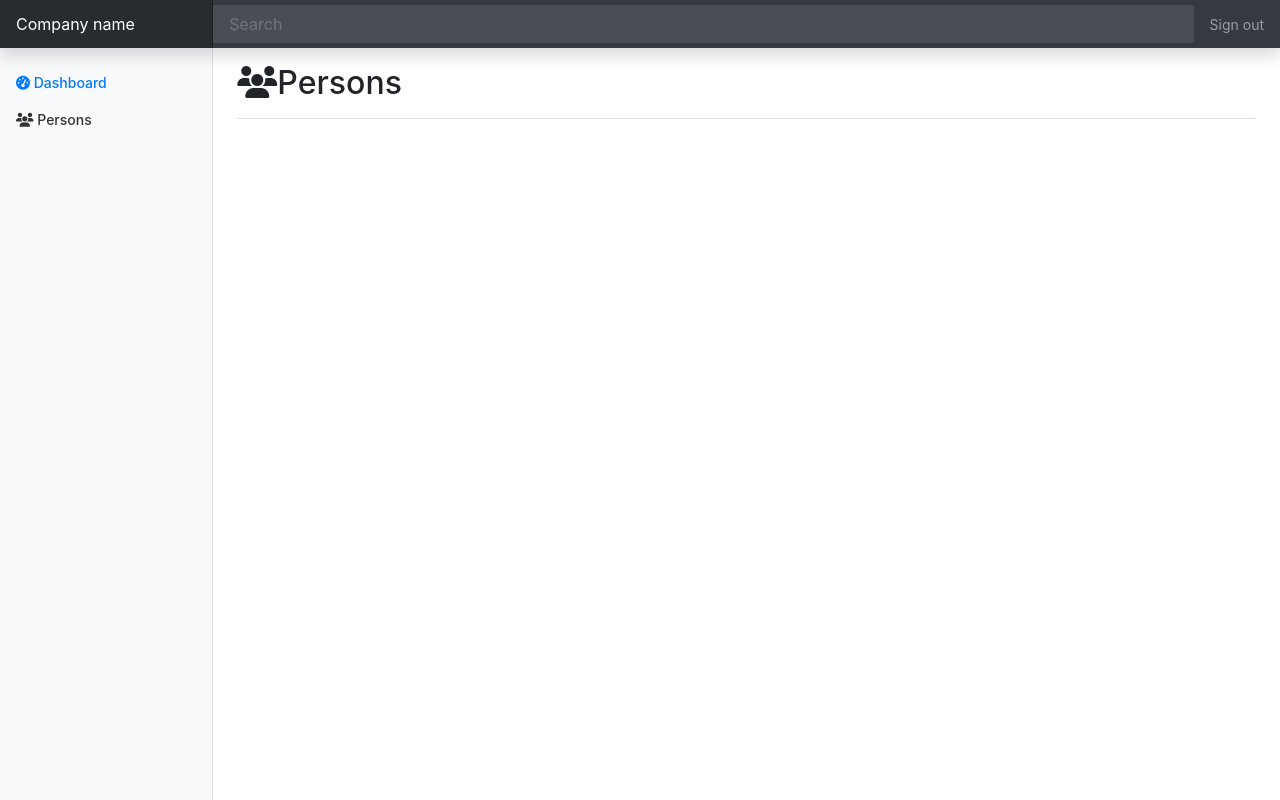
After one commit to FrancrioDuay14/MySQLFinals, a PHP site: page /persons.php in a window 1280 px wide. The commit adds this page. Run offline with PHP 8.4, Linux system fonts and the light colour scheme.

Commit message:
AdminPanel Created NOT FINAL

```diff
--- /dev/null
+++ b/css/dashboard.css
@@ -0,0 +1,104 @@
+body {
+    font-size: .875rem;
+  }
+
+  .feather {
+    width: 16px;
+    height: 16px;
+    vertical-align: text-bottom;
+  }
+
+  /*
+   * Sidebar
+   */
+
+  .sidebar {
+    position: fixed;
+    top: 0;
+    bottom: 0;
+    left: 0;
+    z-index: 100; /* Behind the navbar */
+    padding: 48px 0 0; /* Height of navbar */
+    box-shadow: inset -1px 0 0 rgba(0, 0, 0, .1);
+  }
+
+  @media (max-width: 767.98px) {
+    .sidebar {
+      top: 5rem;
+    }
+  }
+
+  .sidebar-sticky {
+    position: relative;
+    top: 0;
+    height: calc(100vh - 48px);
+    padding-top: .5rem;
+    overflow-x: hidden;
+    overflow-y: auto; /* Scrollable contents if viewport is shorter than content. */
+  }
+
+  @supports ((position: -webkit-sticky) or (position: sticky)) {
+    .sidebar-sticky {
+      position: -webkit-sticky;
+      position: sticky;
+    }
+  }
+
+  .sidebar .nav-link {
+    font-weight: 500;
+    color: #333;
+  }
+
+  .sidebar .nav-link .feather {
+    margin-right: 4px;
+    color: #999;
+  }
+
+  .sidebar .nav-link.active {
+    color: #007bff;
+  }
+
+  .sidebar .nav-link:hover .feather,
+  .sidebar .nav-link.active .feather {
+    color: inherit;
+  }
+
+  .sidebar-heading {
+    font-size: .75rem;
+    text-transform: uppercase;
+  }
+
+  /*
+   * Navbar
+   */
+
+  .navbar-brand {
+    padding-top: .75rem;
+    padding-bottom: .75rem;
+    margin-top: 0%;
+    font-size: 1rem;
+    background-color: rgba(0, 0, 0, .25);
+    box-shadow: inset -1px 0 0 rgba(0, 0, 0, .25);
+  }
+
+  .navbar .navbar-toggler {
+    top: .25rem;
+    right: 1rem;
+  }
+
+  .navbar .form-control {
+    padding: .75rem 1rem;
+    border-width: 0;
+    border-radius: 0;
+  }
+
+  .form-control-dark {
+    color: #fff;
+    background-color: rgba(255, 255, 255, .1);
+    border-color: rgba(255, 255, 255, .1);
+  }
+
+  .form-control-dark:focus {
+    border-color: transparent;
+    box-shadow: 0 0 0 3px rgba(255, 255, 255, .25);
+  }
--- /dev/null
+++ b/footer.php
@@ -0,0 +1,4 @@
+<script src="https://cdnjs.cloudflare.com/ajax/libs/jquery/3.6.1/jquery.min.js" integrity="sha512-aVKKRRi/Q/YV+4mjoKBsE4x3H+BkegoM/em46NNlCqNTmUYADjBbeNefNxYV7giUp0VxICtqdrbqU7iVaeZNXA==" crossorigin="anonymous" referrerpolicy="no-referrer"></script>
+        <script src="https://cdn.jsdelivr.net/npm/bootstrap@4.6.2/dist/js/bootstrap.bundle.min.js" integrity="sha384-Fy6S3B9q64WdZWQUiU+q4/2Lc9npb8tCaSX9FK7E8HnRr0Jz8D6OP9dO5Vg3Q9ct" crossorigin="anonymous"></script>
+    </body>
+</html>
--- /dev/null
+++ b/header-nav.php
@@ -0,0 +1,65 @@
+<!DOCTYPE html>
+<html lang="en">
+<head>
+    <meta charset="utf-8">
+    <meta name="viewport" content="width=device-width, initial-scale=1, shrink-to-fit=no">
+    <meta name="description" content="">
+    <meta name="author" content="Mark Otto, Jacob Thornton, and Bootstrap contributors">
+    <meta name="generator" content="Hugo 0.101.0">
+    <title>Document</title>
+    <link rel="stylesheet" href="https://cdn.jsdelivr.net/npm/bootstrap@4.6.2/dist/css/bootstrap.min.css" integrity="sha384-xOolHFLEh07PJGoPkLv1IbcEPTNtaed2xpHsD9ESMhqIYd0nLMwNLD69Npy4HI+N" crossorigin="anonymous">
+    <link rel="stylesheet" href="https://cdnjs.cloudflare.com/ajax/libs/font-awesome/6.2.0/css/all.min.css" integrity="sha512-xh6O/CkQoPOWDdYTDqeRdPCVd1SpvCA9XXcUnZS2FmJNp1coAFzvtCN9BmamE+4aHK8yyUHUSCcJHgXloTyT2A==" crossorigin="anonymous" referrerpolicy="no-referrer" />
+    <meta name="theme-color" content="#563d7c">
+    <style>
+      .bd-placeholder-img {
+        font-size: 1.125rem;
+        text-anchor: middle;
+        -webkit-user-select: none;
+        -moz-user-select: none;
+        -ms-user-select: none;
+        user-select: none;
+      }
+
+      @media (min-width: 768px) {
+        .bd-placeholder-img-lg {
+          font-size: 3.5rem;
+        }
+      }
+    </style>
+
+    <link href="css/dashboard.css" rel="stylesheet">
+</head>
+    <body>
+        <nav class="navbar navbar-dark sticky-top bg-dark flex-md-nowrap p-0 shadow">
+            <a class="navbar-brand col-md-3 col-lg-2 mr-0 px-3" href="#">Company name</a>
+            <button class="navbar-toggler position-absolute d-md-none collapsed" type="button" data-toggle="collapse" data-target="#sidebarMenu" aria-controls="sidebarMenu" aria-expanded="false" aria-label="Toggle navigation">
+                <span class="navbar-toggler-icon"></span>
+            </button>
+            <input class="form-control form-control-dark w-100" type="text" placeholder="Search" aria-label="Search" />
+            <ul class="navbar-nav px-3">
+                <li class="nav-item text-nowrap">
+                    <a class="nav-link" href="#">Sign out</a>
+                </li>
+            </ul>
+        </nav>
+
+        <div class="container-fluid">
+            <div class="row">
+                <nav id="sidebarMenu" class="col-md-3 col-lg-2 d-md-block bg-light sidebar collapse">
+                    <div class="sidebar-sticky pt-3">
+                        <ul class="nav flex-column">
+                            <li class="nav-item">
+                                <a class="nav-link active" href="#">
+                                    <i class="fa fa-tachometer-alt"></i>
+                                    Dashboard <span class="sr-only">(current)</span>
+                                </a>
+                            </li>
+                            <li class="nav-item">
+                                <a class="nav-link" href="persons.php">
+                                    <i class="fa fa-users"></i>
+                                    Persons
+                                </a>
+                            </li>
+                        </ul>
+                    </div>
+                </nav>
--- a/login.php
+++ b/login.php
@@ -21,7 +21,7 @@
 
         if($rsLogin = mysqli_query($con, $strSql)){
             if(mysqli_num_rows($rsLogin) > 0){
-                echo 'Welcome';
+                header("location: dashboard.php");
                 mysqli_free_result($rsLogin);
             }
             else{
--- /dev/null
+++ b/persons.php
@@ -0,0 +1,9 @@
+<?php require_once("header-nav.php");?>
+                <main role="main" class="col-md-9 ml-sm-auto col-lg-10 px-md-4">
+                    <div class="d-flex justify-content-between flex-wrap flex-md-nowrap align-items-center pt-3 pb-2 mb-3 border-bottom">
+                        <h1 class="h2"> <i class="fa fa-users"></i>Persons</h1>
+                    </div>
+                </main>
+            </div>
+        </div>
+<?php require_once("footer.php");?>
```
Also changed, not shown: dashboard.php (added, +9 -0 lines).
